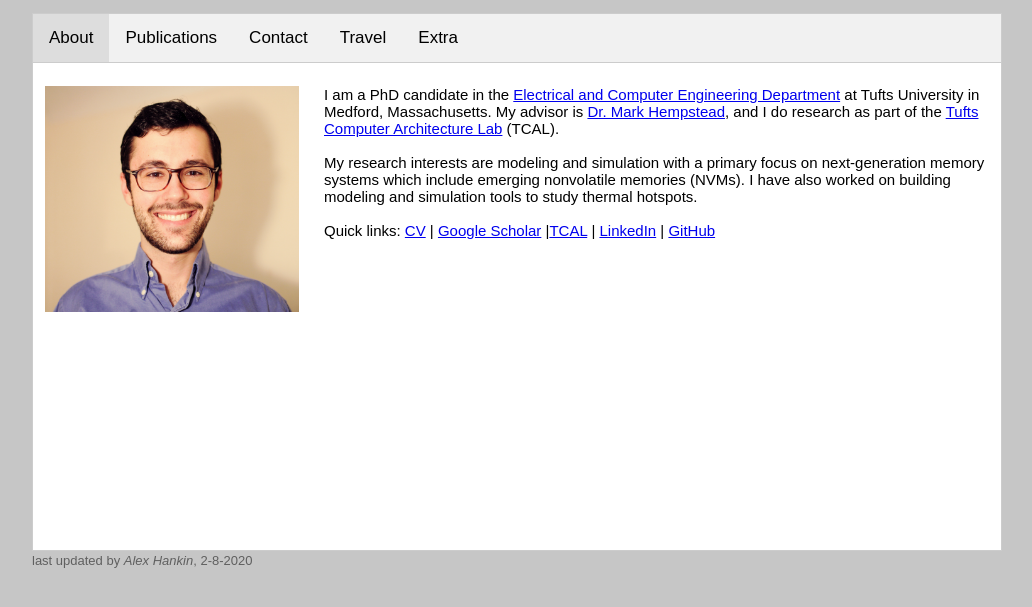
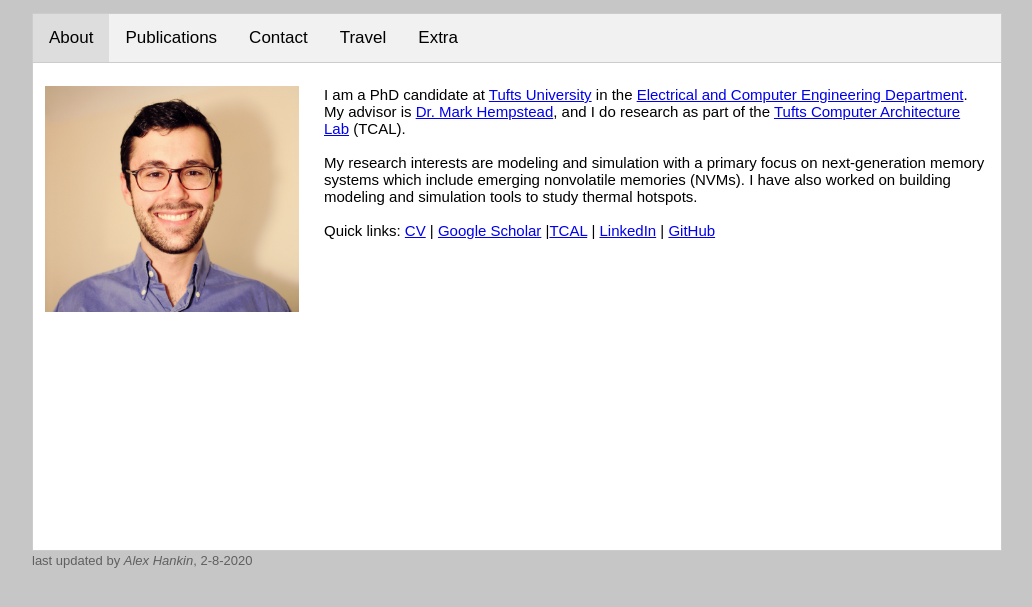
Before and after one commit to hankin0/hankin0.github.io, a Jekyll site: the page built from index.html, in a window 1280 px wide. Shown: the top 607 px of the page, without its empty margins (123-1155 px from the left). Built offline with Jekyll 4.4.1, drawn with Linux system fonts in a browser that asks for light colours.

Commit message:
Update index.html

```diff
--- a/index.html
+++ b/index.html
@@ -17,9 +17,10 @@ layout: default
       <div id="About" class="tabcontent">
       <br>
         <img class="ex2" src="images/Alex_edit_crop_scaled.png" width='254' height='226' align="left">
-	    I am a PhD candidate in the <a
+	    I am a PhD candidate at <a
+            href="https://www.tufts.edu">Tufts University</a> in the <a
             href="https://engineering.tufts.edu/ece/">Electrical and Computer Engineering
-            Department</a> at Tufts University in Medford, Massachusetts. My advisor is <a href=https://engineering.tufts.edu/people/faculty/mark-hempstead>Dr. Mark Hempstead</a>, and I do
+            Department</a>. My advisor is <a href=https://engineering.tufts.edu/people/faculty/mark-hempstead>Dr. Mark Hempstead</a>, and I do
             research as part of the <a href="https://sites.tufts.edu/tcal/">Tufts Computer Architecture
             Lab</a> (TCAL).
 	    <br><br>
```
